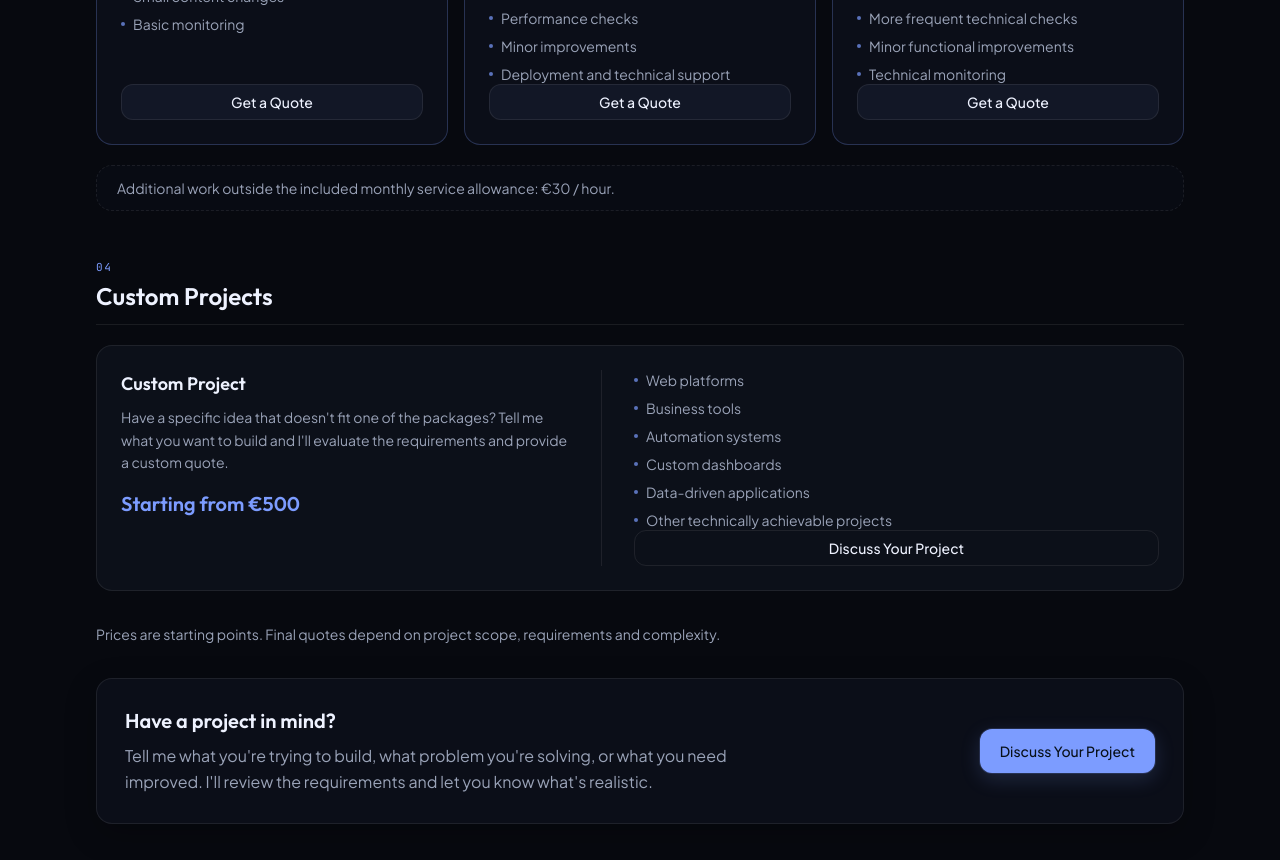
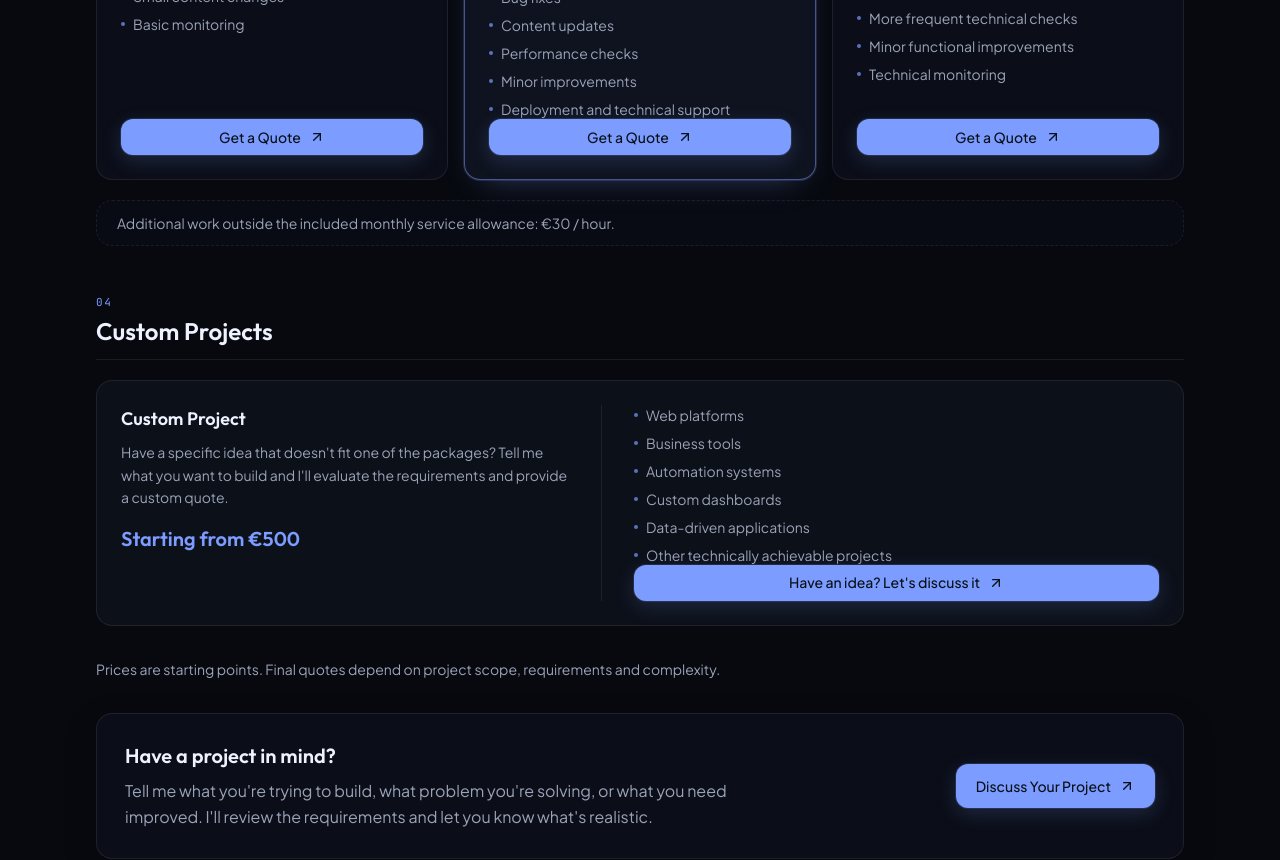
Before and after one commit to nikolaysmilenov/nikolaysmilenov-portfolio, a Next.js app: page / in a window 1280 px wide. Shown: the part 4060-4920 px from the top of the page. Built offline with nearby package versions, Linux system fonts and the light colour scheme.

Commit message:
Make Services CTAs primary actions with exact contact preselection.
Co-authored-by: Cursor <cursoragent@cursor.com>

```diff
--- a/src/components/sections/contact.tsx
+++ b/src/components/sections/contact.tsx
@@ -35,21 +35,29 @@ export function Contact() {
   const [serviceId, setServiceId] = useState<ServiceInquiryId | "">("");
 
   useEffect(() => {
+    const interestPrefix =
+      locale === "bg" ? "Интересувам се от:" : "I'm interested in:";
+
     const applyIntent = () => {
       const intent = readContactServiceIntent();
       if (!intent) return;
       setServiceId(intent.serviceId);
-      if (intent.detail) {
-        const message = document.getElementById(
-          "message",
-        ) as HTMLTextAreaElement | null;
-        if (message && !message.value.trim()) {
-          message.value =
-            locale === "bg"
-              ? `Интересувам се от: ${intent.detail}`
-              : `I'm interested in: ${intent.detail}`;
+
+      const message = document.getElementById(
+        "message",
+      ) as HTMLTextAreaElement | null;
+      if (message && intent.detail) {
+        const current = message.value.trim();
+        if (!current || current.startsWith(interestPrefix)) {
+          message.value = `${interestPrefix} ${intent.detail}`;
         }
       }
+
+      const select = document.getElementById("service") as HTMLSelectElement | null;
+      select?.classList.add("ring-2", "ring-accent/60");
+      window.setTimeout(() => {
+        select?.classList.remove("ring-2", "ring-accent/60");
+      }, 1600);
     };
 
     applyIntent();
--- a/src/components/sections/services.tsx
+++ b/src/components/sections/services.tsx
@@ -1,5 +1,6 @@
 "use client";
 
+import { ArrowUpRight } from "lucide-react";
 import {
   formatServicePrice,
   serviceCategories,
@@ -74,6 +75,8 @@ export function Services() {
                       <ServiceCard
                         service={service}
                         variant={category.variant}
+                        popular={service.id === "maintenance-standard"}
+                        mostPopularLabel={dictionary.services.mostPopular}
                         priceLabel={formatServicePrice(
                           service.price,
                           service.priceType,
@@ -82,10 +85,12 @@ export function Services() {
                         )}
                         ctaLabel={
                           category.variant === "custom"
-                            ? dictionary.services.ctaButton
+                            ? dictionary.services.customProjectCta
                             : category.variant === "maintenance"
                               ? dictionary.services.getQuote
-                              : dictionary.services.discussProject
+                              : category.id === "websites"
+                                ? dictionary.services.choosePackage
+                                : dictionary.services.discussProject
                         }
                         onInquire={() =>
                           openContactWithService(
@@ -127,8 +132,17 @@ export function Services() {
               </p>
             </div>
             <Button
-              className="mt-5 shrink-0 sm:mt-0"
-              onClick={() => openContactWithService("custom-project")}
+              className="mt-5 w-full shrink-0 sm:mt-0 sm:w-auto"
+              rightIcon={<ArrowUpRight className="h-4 w-4" aria-hidden />}
+              onClick={() =>
+                openContactWithService(
+                  "custom-project",
+                  pick(
+                    { en: "Custom Project", bg: "Персонализиран проект" },
+                    locale,
+                  ),
+                )
+              }
             >
               {dictionary.services.ctaButton}
             </Button>
@@ -142,12 +156,16 @@ export function Services() {
 function ServiceCard({
   service,
   variant,
+  popular,
+  mostPopularLabel,
   priceLabel,
   ctaLabel,
   onInquire,
 }: {
   service: Service;
   variant: "project" | "maintenance" | "custom";
+  popular?: boolean;
+  mostPopularLabel: string;
   priceLabel: string;
   ctaLabel: string;
   onInquire: () => void;
@@ -158,14 +176,22 @@ function ServiceCard({
   return (
     <article
       className={cn(
-        "flex h-full flex-col rounded-2xl border p-5 transition-[border-color,transform] duration-300 hover:-translate-y-0.5 sm:p-6",
-        variant === "maintenance"
-          ? "border-accent/25 bg-accent/[0.04] hover:border-accent/40"
-          : variant === "custom"
-            ? "border-border bg-surface/90 hover:border-accent/30 sm:flex-row sm:items-stretch sm:gap-8"
-            : "border-border bg-surface/80 hover:border-accent/30",
+        "relative flex h-full flex-col rounded-2xl border p-5 transition-[border-color,box-shadow,transform] duration-300 hover:-translate-y-0.5 sm:p-6",
+        popular
+          ? "border-accent/50 bg-accent/[0.07] shadow-[0_0_0_1px_color-mix(in_oklab,var(--accent)_18%,transparent),0_12px_32px_-18px_color-mix(in_oklab,var(--accent)_45%,transparent)]"
+          : variant === "maintenance"
+            ? "border-border bg-surface/80 hover:border-accent/30"
+            : variant === "custom"
+              ? "border-border bg-surface/90 hover:border-accent/30 sm:flex-row sm:items-stretch sm:gap-8"
+              : "border-border bg-surface/80 hover:border-accent/30",
       )}
     >
+      {popular ? (
+        <span className="mb-3 inline-flex w-fit items-center rounded-full bg-accent px-2.5 py-1 text-[10px] font-semibold tracking-[0.14em] text-accent-foreground uppercase">
+          {mostPopularLabel}
+        </span>
+      ) : null}
+
       <div className={cn(variant === "custom" && "sm:max-w-md sm:shrink-0")}>
         <h4 className="font-display text-lg font-semibold text-foreground">
           {pick(service.title, locale)}
@@ -198,9 +224,10 @@ function ServiceCard({
           ))}
         </ul>
         <Button
-          variant={variant === "maintenance" ? "secondary" : "outline"}
+          variant="primary"
           size="sm"
-          className="mt-6 w-full sm:mt-auto sm:w-auto"
+          className="mt-6 w-full whitespace-normal text-center leading-snug sm:mt-auto"
+          rightIcon={<ArrowUpRight className="h-4 w-4 shrink-0" aria-hidden />}
           onClick={onInquire}
         >
           {ctaLabel}
--- a/src/data/services.ts
+++ b/src/data/services.ts
@@ -53,8 +53,8 @@ export const serviceInquiryOptions = [
   {
     id: "custom-web-app",
     title: {
-      en: "Custom Web Application",
-      bg: "Персонализирано уеб приложение",
+      en: "Custom Web Applications",
+      bg: "Персонализирани уеб приложения",
     },
   },
   {
@@ -62,8 +62,16 @@ export const serviceInquiryOptions = [
     title: { en: "Custom Software", bg: "Персонализиран софтуер" },
   },
   {
-    id: "website-maintenance",
-    title: { en: "Website Maintenance", bg: "Поддръжка на уебсайт" },
+    id: "essential-care",
+    title: { en: "Essential Care", bg: "Essential Care" },
+  },
+  {
+    id: "business-care",
+    title: { en: "Business Care", bg: "Business Care" },
+  },
+  {
+    id: "priority-care",
+    title: { en: "Priority Care", bg: "Priority Care" },
   },
   {
     id: "custom-project",
@@ -340,7 +348,7 @@ export const serviceCategories: ServiceCategory[] = [
     services: [
       {
         id: "maintenance-essential",
-        inquiryId: "website-maintenance",
+        inquiryId: "essential-care",
         category: "maintenance",
         title: { en: "Essential Care", bg: "Essential Care" },
         description: {
@@ -368,7 +376,7 @@ export const serviceCategories: ServiceCategory[] = [
       },
       {
         id: "maintenance-standard",
-        inquiryId: "website-maintenance",
+        inquiryId: "business-care",
         category: "maintenance",
         title: { en: "Business Care", bg: "Business Care" },
         description: {
@@ -398,7 +406,7 @@ export const serviceCategories: ServiceCategory[] = [
       },
       {
         id: "maintenance-priority",
-        inquiryId: "website-maintenance",
+        inquiryId: "priority-care",
         category: "maintenance",
         title: { en: "Priority Care", bg: "Priority Care" },
         description: {
--- a/src/data/translations/bg.ts
+++ b/src/data/translations/bg.ts
@@ -83,8 +83,11 @@ export const bg: Dictionary = {
     startingFrom: "От",
     perMonth: "/ месец",
     perHour: "/ час",
-    discussProject: "Обсъдете проекта",
-    getQuote: "Получете оферта",
+    discussProject: "Обсъди проекта",
+    choosePackage: "Избери пакет",
+    getQuote: "Получаване на оферта",
+    customProjectCta: "Имаш идея? Нека я обсъдим",
+    mostPopular: "НАЙ-ПОПУЛЯРЕН",
     pricingNote:
       "Посочените цени са начални. Крайната цена зависи от обхвата, изискванията и сложността на проекта.",
     additionalWork: "Допълнителна работа",
--- a/src/data/translations/en.ts
+++ b/src/data/translations/en.ts
@@ -84,7 +84,10 @@ export const en: Dictionary = {
     perMonth: "/ month",
     perHour: "/ hour",
     discussProject: "Discuss Project",
+    choosePackage: "Choose Package",
     getQuote: "Get a Quote",
+    customProjectCta: "Have an idea? Let's discuss it",
+    mostPopular: "Most Popular",
     pricingNote:
       "Prices are starting points. Final quotes depend on project scope, requirements and complexity.",
     additionalWork: "Additional work",
--- a/src/data/translations/types.ts
+++ b/src/data/translations/types.ts
@@ -78,7 +78,10 @@ export type Dictionary = {
     perMonth: string;
     perHour: string;
     discussProject: string;
+    choosePackage: string;
     getQuote: string;
+    customProjectCta: string;
+    mostPopular: string;
     pricingNote: string;
     additionalWork: string;
     additionalWorkDescription: string;
--- a/src/lib/contact-intent.ts
+++ b/src/lib/contact-intent.ts
@@ -41,6 +41,7 @@ export function openContactWithService(
   detail?: string,
 ) {
   if (typeof window === "undefined") return;
+
   if (serviceId) {
     storeContactServiceIntent({ serviceId, detail });
     window.dispatchEvent(
@@ -49,5 +50,15 @@ export function openContactWithService(
       }),
     );
   }
+
+  const contact = document.getElementById("contact");
+  if (contact) {
+    contact.scrollIntoView({ behavior: "smooth", block: "start" });
+    if (window.location.hash !== "#contact") {
+      history.pushState(null, "", "#contact");
+    }
+    return;
+  }
+
   window.location.hash = "contact";
 }
```
